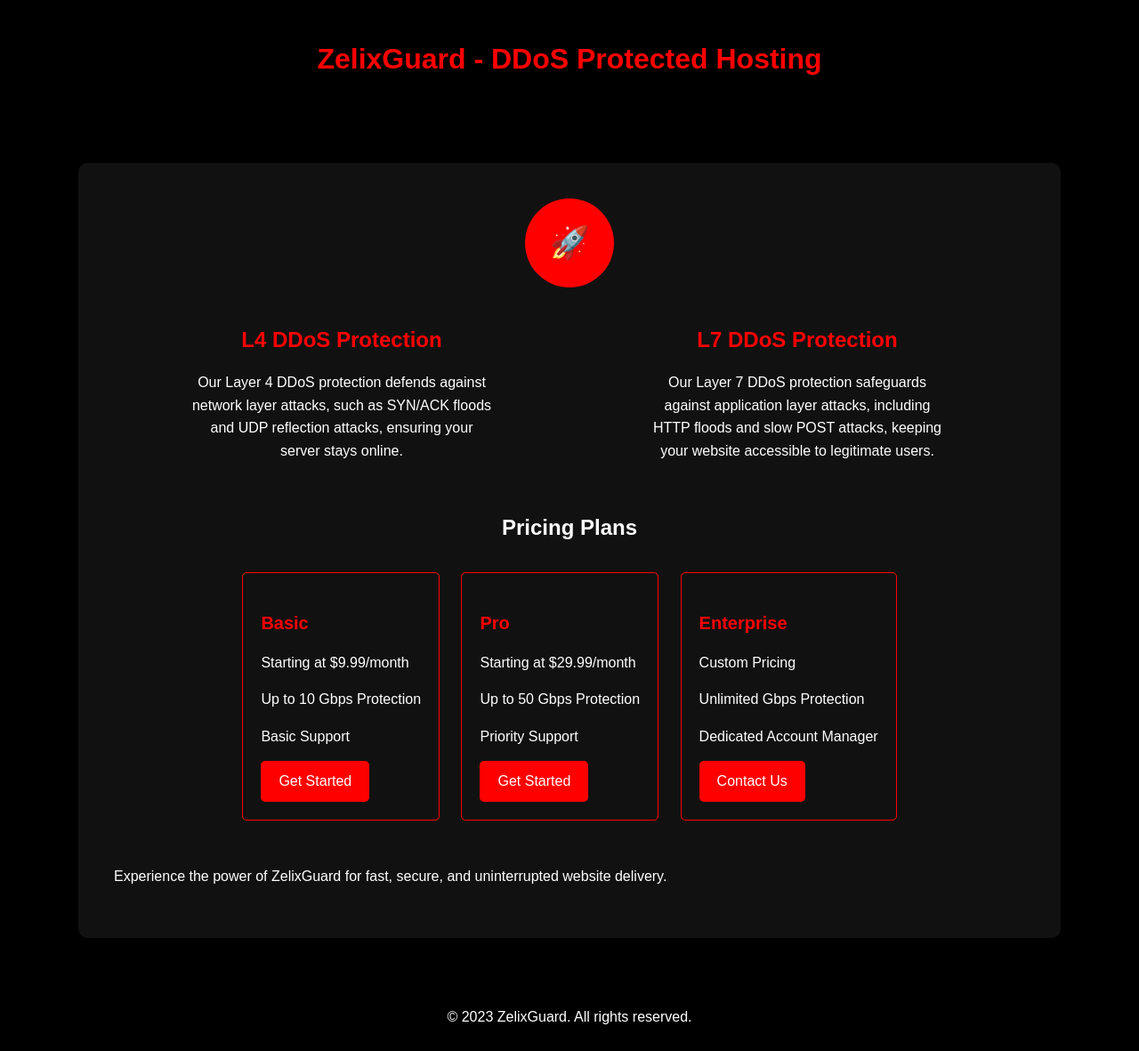
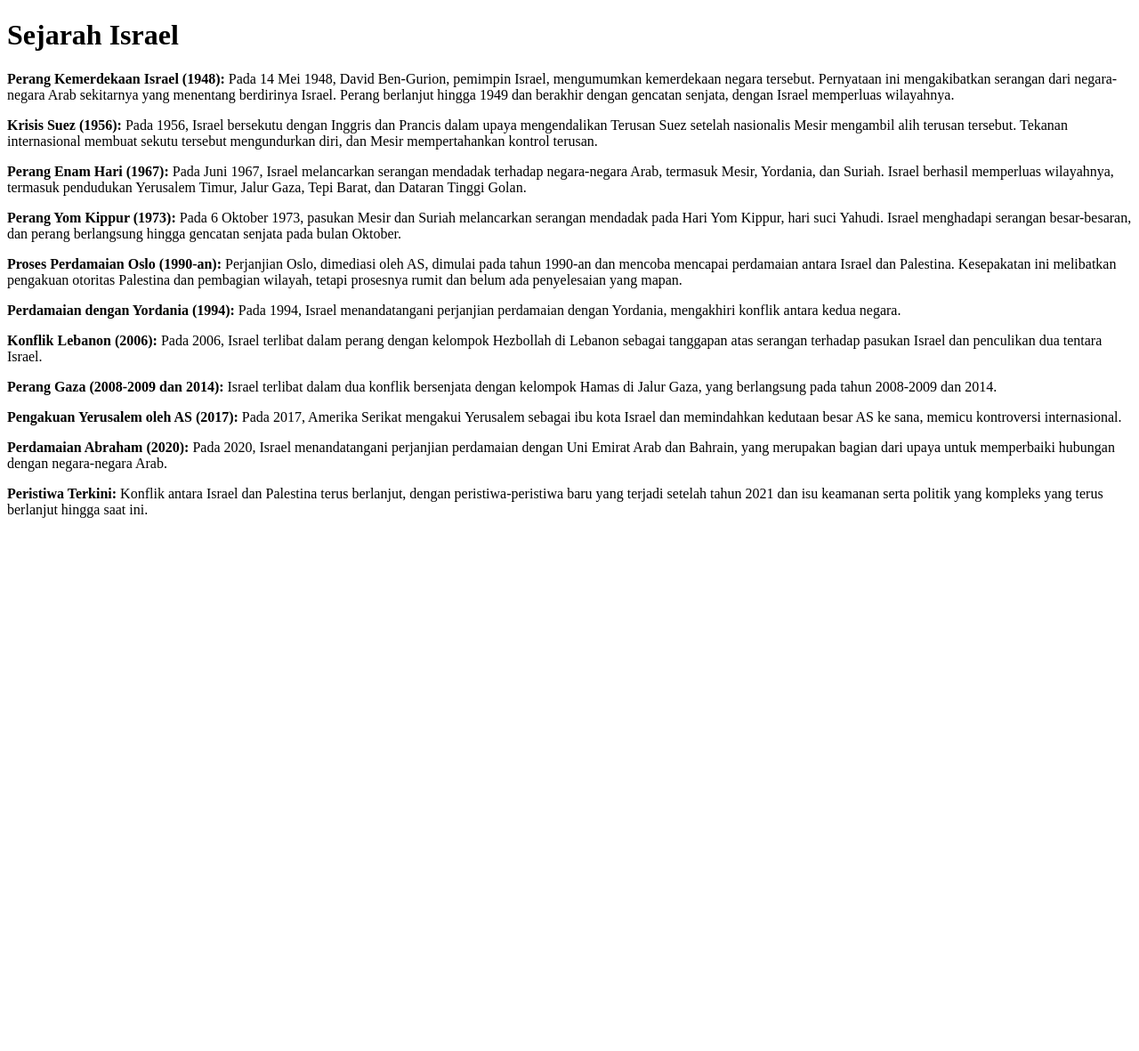
Before and after one commit to ZelixRepositoryTest/zelixrepositorytest.github.io, a plain HTML site: page index.html in a window 1280 px wide. Shown: the whole page at 89% size. After the commit the page ends 800 px from the top, so only its background shows below. Drawn offline with Linux system fonts and the light colour scheme.

Commit message:
index.html

```diff
--- a/index.html
+++ b/index.html
@@ -1,172 +1,31 @@
 <!DOCTYPE html>
 <html>
 <head>
-    <meta charset="utf-8">
-    <title>ZelixGuard - DDoS Protected Hosting</title>
-    <style>
-        body {
-            background-color: #000;
-            font-family: Arial, sans-serif;
-            margin: 0;
-            padding: 0;
-            line-height: 1.6;
-            color: #fff;
-        }
-
-        header {
-            background-color: #000;
-            color: #fff;
-            padding: 20px;
-            text-align: center;
-        }
-
-        .container {
-            width: 80%;
-            margin: 50px auto;
-            background-color: #111;
-            border-radius: 10px;
-            box-shadow: 0 2px 10px rgba(0, 0, 0, 0.1);
-            padding: 40px;
-        }
-
-        .icon {
-            display: block;
-            width: 100px;
-            height: 100px;
-            margin: 0 auto 20px;
-            background-color: #ff0000;
-            border-radius: 50%;
-            text-align: center;
-            line-height: 100px;
-            font-size: 36px;
-            color: #fff;
-        }
-
-        h1 {
-            color: #ff0000;
-            font-size: 32px;
-            margin-bottom: 20px;
-            text-align: center;
-        }
-
-        .features {
-            display: flex;
-            justify-content: space-around;
-            margin-bottom: 40px;
-        }
-
-        .feature {
-            text-align: center;
-            max-width: 33%;
-            padding: 0 20px;
-        }
-
-        .feature h2 {
-            color: #ff0000;
-            font-size: 24px;
-            margin-bottom: 10px;
-        }
-
-        .feature p {
-            margin-bottom: 15px;
-        }
-
-        .pricing {
-            text-align: center;
-            margin-bottom: 40px;
-        }
-
-        .plan {
-            display: inline-block;
-            border: 1px solid #ff0000;
-            border-radius: 5px;
-            padding: 20px;
-            margin: 10px;
-            max-width: 30%;
-            text-align: left;
-        }
-
-        .plan h3 {
-            color: #ff0000;
-            font-size: 20px;
-            margin-bottom: 10px;
-        }
-
-        .plan p {
-            margin-bottom: 15px;
-        }
-
-        a {
-            display: inline-block;
-            background-color: #ff0000;
-            color: #fff;
-            text-decoration: none;
-            padding: 10px 20px;
-            border-radius: 5px;
-            transition: background-color 0.3s ease;
-        }
-
-        a:hover {
-            background-color: #ff6666;
-            color: #000;
-        }
-
-        footer {
-            background-color: #000;
-            color: #fff;
-            padding: 10px;
-            text-align: center;
-        }
-    </style>
+    <title>Sejarah Israel</title>
 </head>
 <body>
-    <header>
-        <h1>ZelixGuard - DDoS Protected Hosting</h1>
-    </header>
+    <h1>Sejarah Israel</h1>
 
-    <div class="container">
-        <div class="icon">🚀</div>
+    <p><strong>Perang Kemerdekaan Israel (1948):</strong> Pada 14 Mei 1948, David Ben-Gurion, pemimpin Israel, mengumumkan kemerdekaan negara tersebut. Pernyataan ini mengakibatkan serangan dari negara-negara Arab sekitarnya yang menentang berdirinya Israel. Perang berlanjut hingga 1949 dan berakhir dengan gencatan senjata, dengan Israel memperluas wilayahnya.</p>
 
-        <div class="features">
-            <div class="feature">
-                <h2>L4 DDoS Protection</h2>
-                <p>Our Layer 4 DDoS protection defends against network layer attacks, such as SYN/ACK floods and UDP reflection attacks, ensuring your server stays online.</p>
-            </div>
-            <div class="feature">
-                <h2>L7 DDoS Protection</h2>
-                <p>Our Layer 7 DDoS protection safeguards against application layer attacks, including HTTP floods and slow POST attacks, keeping your website accessible to legitimate users.</p>
-            </div>
-        </div>
+    <p><strong>Krisis Suez (1956):</strong> Pada 1956, Israel bersekutu dengan Inggris dan Prancis dalam upaya mengendalikan Terusan Suez setelah nasionalis Mesir mengambil alih terusan tersebut. Tekanan internasional membuat sekutu tersebut mengundurkan diri, dan Mesir mempertahankan kontrol terusan.</p>
 
-        <div class="pricing">
-            <h2>Pricing Plans</h2>
-            <div class="plan">
-                <h3>Basic</h3>
-                <p>Starting at $9.99/month</p>
-                <p>Up to 10 Gbps Protection</p>
-                <p>Basic Support</p>
-                <a href="#">Get Started</a>
-            </div>
-            <div class="plan">
-                <h3>Pro</h3>
-                <p>Starting at $29.99/month</p>
-                <p>Up to 50 Gbps Protection</p>
-                <p>Priority Support</p>
-                <a href="#">Get Started</a>
-            </div>
-            <div class="plan">
-                <h3>Enterprise</h3>
-                <p>Custom Pricing</p>
-                <p>Unlimited Gbps Protection</p>
-                <p>Dedicated Account Manager</p>
-                <a href="#">Contact Us</a>
-            </div>
-        </div>
+    <p><strong>Perang Enam Hari (1967):</strong> Pada Juni 1967, Israel melancarkan serangan mendadak terhadap negara-negara Arab, termasuk Mesir, Yordania, dan Suriah. Israel berhasil memperluas wilayahnya, termasuk pendudukan Yerusalem Timur, Jalur Gaza, Tepi Barat, dan Dataran Tinggi Golan.</p>
 
-        <p>Experience the power of ZelixGuard for fast, secure, and uninterrupted website delivery.</p>
-    </div>
-    <footer>
-        <p>&copy; 2023 ZelixGuard. All rights reserved.</p>
-    </footer>
+    <p><strong>Perang Yom Kippur (1973):</strong> Pada 6 Oktober 1973, pasukan Mesir dan Suriah melancarkan serangan mendadak pada Hari Yom Kippur, hari suci Yahudi. Israel menghadapi serangan besar-besaran, dan perang berlangsung hingga gencatan senjata pada bulan Oktober.</p>
+
+    <p><strong>Proses Perdamaian Oslo (1990-an):</strong> Perjanjian Oslo, dimediasi oleh AS, dimulai pada tahun 1990-an dan mencoba mencapai perdamaian antara Israel dan Palestina. Kesepakatan ini melibatkan pengakuan otoritas Palestina dan pembagian wilayah, tetapi prosesnya rumit dan belum ada penyelesaian yang mapan.</p>
+
+    <p><strong>Perdamaian dengan Yordania (1994):</strong> Pada 1994, Israel menandatangani perjanjian perdamaian dengan Yordania, mengakhiri konflik antara kedua negara.</p>
+
+    <p><strong>Konflik Lebanon (2006):</strong> Pada 2006, Israel terlibat dalam perang dengan kelompok Hezbollah di Lebanon sebagai tanggapan atas serangan terhadap pasukan Israel dan penculikan dua tentara Israel.</p>
+
+    <p><strong>Perang Gaza (2008-2009 dan 2014):</strong> Israel terlibat dalam dua konflik bersenjata dengan kelompok Hamas di Jalur Gaza, yang berlangsung pada tahun 2008-2009 dan 2014.</p>
+
+    <p><strong>Pengakuan Yerusalem oleh AS (2017):</strong> Pada 2017, Amerika Serikat mengakui Yerusalem sebagai ibu kota Israel dan memindahkan kedutaan besar AS ke sana, memicu kontroversi internasional.</p>
+
+    <p><strong>Perdamaian Abraham (2020):</strong> Pada 2020, Israel menandatangani perjanjian perdamaian dengan Uni Emirat Arab dan Bahrain, yang merupakan bagian dari upaya untuk memperbaiki hubungan dengan negara-negara Arab.</p>
+
+    <p><strong>Peristiwa Terkini:</strong> Konflik antara Israel dan Palestina terus berlanjut, dengan peristiwa-peristiwa baru yang terjadi setelah tahun 2021 dan isu keamanan serta politik yang kompleks yang terus berlanjut hingga saat ini.</p>
 </body>
 </html>
```
